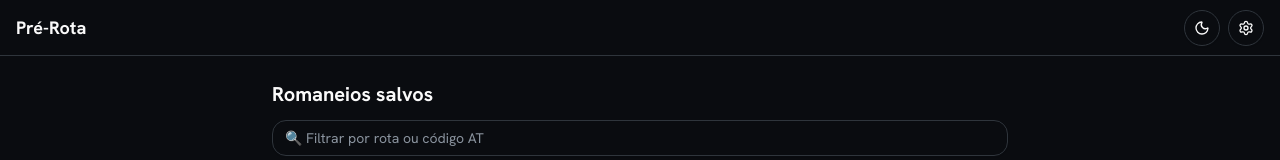
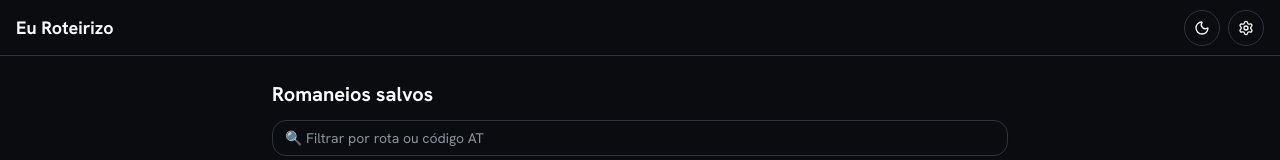
Before and after one commit to thiagoroddev/eu-roteirizo, a React (Vite) app: page /rotas in a window 1280 px wide. Shown: the top 160 px of the page. Built offline with nearby package versions, Linux system fonts and the light colour scheme.

Commit message:
TASK-DOC-007 concluída

```diff
--- a/index.html
+++ b/index.html
@@ -20,7 +20,7 @@
         }
       })();
     </script>
-    <title>danfo-test</title>
+    <title>Eu Roteirizo</title>
   </head>
   <body>
     <div id="root"></div>
--- a/public/sw.js
+++ b/public/sw.js
@@ -1,6 +1,6 @@
 // Service Worker for caching assets
 
-const CACHE_NAME = "pre-rota-cache-v1"; // Versioned cache name
+const CACHE_NAME = "eu-roteirizo-cache-v1"; // Versioned cache name
 // Install event to cache essential assets
 self.addEventListener("install", (event) => {
   self.skipWaiting(); // Activate worker immediately
--- a/src/constants/uiLabels.ts
+++ b/src/constants/uiLabels.ts
@@ -38,13 +38,13 @@ export const UI_LABELS = {
     NOT_FOUND: "🚫 Rota não encontrada.",
   },
   ROUTE_VIEWER: {
-    TITLE: "Pré-Rota",
+    TITLE: "Eu Roteirizo",
   },
   // App shell (header + bottom nav) — ADR-003 / fluxo §11 (rev. 26/06)
   SHELL: {
-    APP_TITLE: "Pré-Rota",
+    APP_TITLE: "Eu Roteirizo",
     /** Focus screens (Sumário/mapa) append the current route (rev. 07/07). */
-    APP_TITLE_WITH_ROUTE: (route: string) => `Pré-Rota · ${route}`,
+    APP_TITLE_WITH_ROUTE: (route: string) => `Eu Roteirizo · ${route}`,
     NAV_ARIA: "Navegação principal",
     NAV_HOME: "Início",
     NAV_ROUTES: "Rotas",
--- a/src/services/graphCache.ts
+++ b/src/services/graphCache.ts
@@ -18,7 +18,7 @@ import type { BBox, FetchRoadGraphOptions, FetchRoadGraphResult } from "../utils
 import { bboxAreaKm2, fetchRoadGraph } from "../utils/routing/osm";
 import { recordGraphSample } from "./graphDiagnostics";
 
-const DB_NAME = "danfo-routing";
+const DB_NAME = "eu-roteirizo-routing";
 /** Bump to invalidate all cached graphs when the graph format changes (e.g. 005.5). */
 const DB_VERSION = 1;
 const STORE = "graphs";
--- a/src/services/manifestStorage.ts
+++ b/src/services/manifestStorage.ts
@@ -30,7 +30,7 @@ import type { ManifestMeta, ManifestRecord, ManifestRouteMeta } from "../types/m
 import { COLUMN_NAMES } from "../constants";
 import { sha256Hex } from "../utils/hash";
 
-const DB_NAME = "danfo-manifests";
+const DB_NAME = "eu-roteirizo-manifests";
 /** v2 (TASK-REF-018): added the `routeRows` store. Bump again with an upgrade path if a shape changes. */
 const DB_VERSION = 2;
 const STORE = "manifests";
--- a/src/services/routeStorage.ts
+++ b/src/services/routeStorage.ts
@@ -21,7 +21,7 @@ import { openDB, type IDBPDatabase } from "idb";
 import type { PlannedRoute } from "../types/routing";
 import { normalizeRoutingConfig } from "../types/routing";
 
-const DB_NAME = "danfo-roteiros";
+const DB_NAME = "eu-roteirizo-roteiros";
 /** Bump (with an upgrade path) if the RoteiroRecord shape ever changes. */
 const DB_VERSION = 1;
 const STORE = "roteiros";
```
Also changed, not shown: package.json (+19 -2 lines), public/manifest.json, 15 other files (tests, documents, lock files or other folders).
